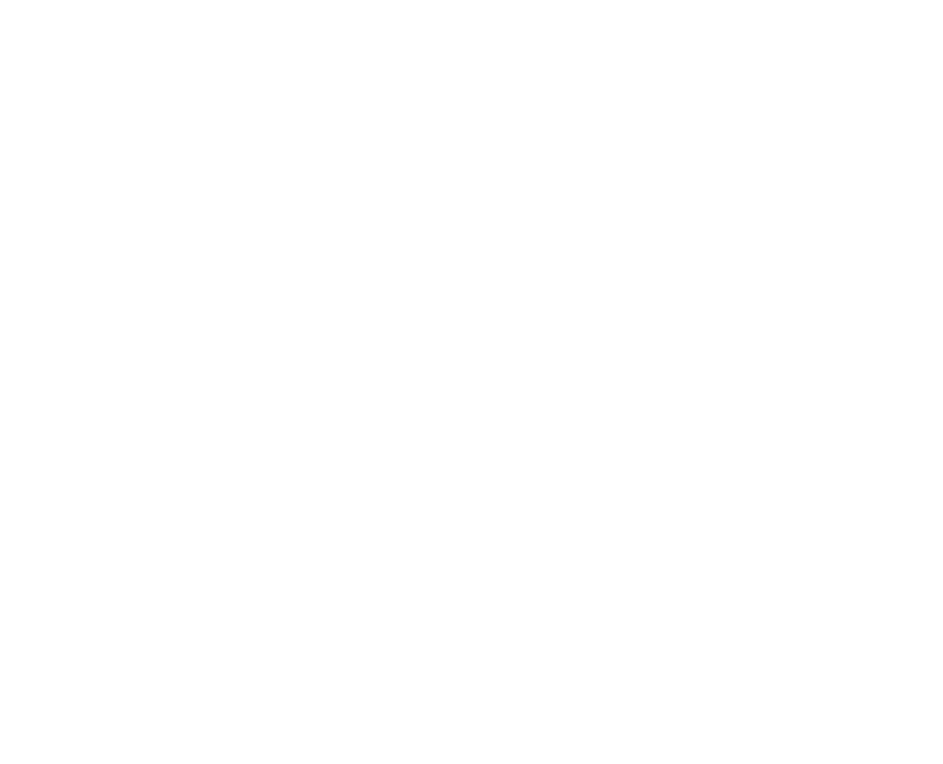
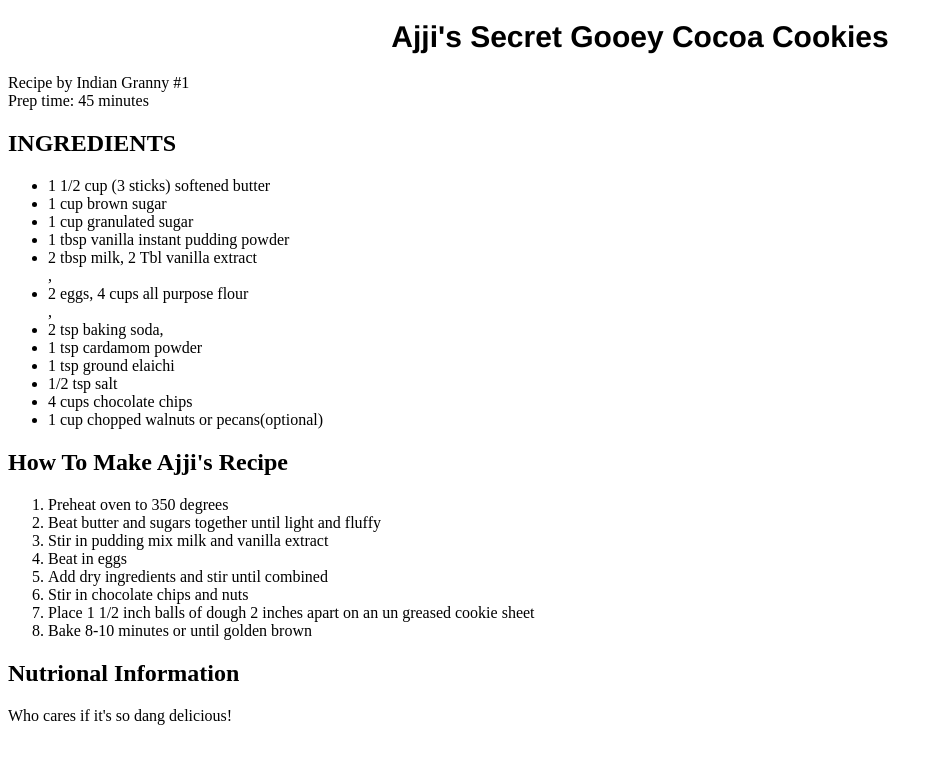
Before and after one commit to Tazzai/coderbabez-html-wk1-hw1, a plain HTML site: page index.html in a window 1280 px wide. Shown: the whole page, without its empty margins (0-943 px from the left). Drawn offline with Linux system fonts and the light colour scheme.

Commit message:
First Draft minus image

```diff
--- a/index.html
+++ b/index.html
@@ -0,0 +1,51 @@
+<!doctype html>
+<html lang="en">
+  <head>
+    <meta name="description" content="Homework project using HTML, CSS, &amp; JavaScript">
+
+    <title>Coderbabez Homework 1 Grandma's cookie recipe</title>
+  </head>
+
+  <body>
+    <header>
+      <center><h1 style="font-family: helvetica, arial, sans-serif; font-size: 30px;">Ajji's Secret Gooey Cocoa Cookies</h1>
+    </header></center>
+    <p>Recipe by Indian Granny #1<br/>
+    Prep time: 45 minutes  </p>
+
+    <section>
+      <h2>INGREDIENTS</h2>
+      <p><ul><li>1 1/2 cup (3 sticks) softened butter</li>
+        <li>1 cup brown sugar</li>
+        <li>1 cup granulated sugar</li>
+        <li>1 tbsp vanilla instant pudding powder</li>
+        <li>2 tbsp milk, 2 Tbl vanilla extract</li>,
+        <li>2 eggs, 4 cups all purpose flour</li>,
+        <li>2 tsp baking soda, </li>
+        <li>1 tsp cardamom powder</li>
+        <li>1 tsp ground elaichi</li>
+        <li>1/2 tsp salt</li>
+        <li>4 cups chocolate chips</li>
+        <li>1 cup chopped walnuts or pecans(optional)</li></ul>
+      </p>
+    </section>
+    <section>
+      <h2>How To Make Ajji's Recipe</h2>
+      <p><ol>
+        <li>Preheat oven to 350 degrees</li>
+        <li>Beat butter and sugars together until light and fluffy</li>
+        <li>Stir in pudding mix milk and vanilla extract</li>
+        <li>Beat in eggs</li>
+        <li>Add dry ingredients and stir until combined</li>
+        <li>Stir in chocolate chips and nuts</li>
+        <li>Place 1 1/2 inch balls of dough 2 inches apart on an un greased cookie sheet</li>
+        <li>Bake 8-10 minutes or until golden brown</li>
+      </ol>
+      </p>
+    </section>
+    <section>
+    <h2>Nutrional Information</h2>
+    <p>Who cares if it's so dang delicious!</p>
+    </section>
+  </body>
+</html>
```
